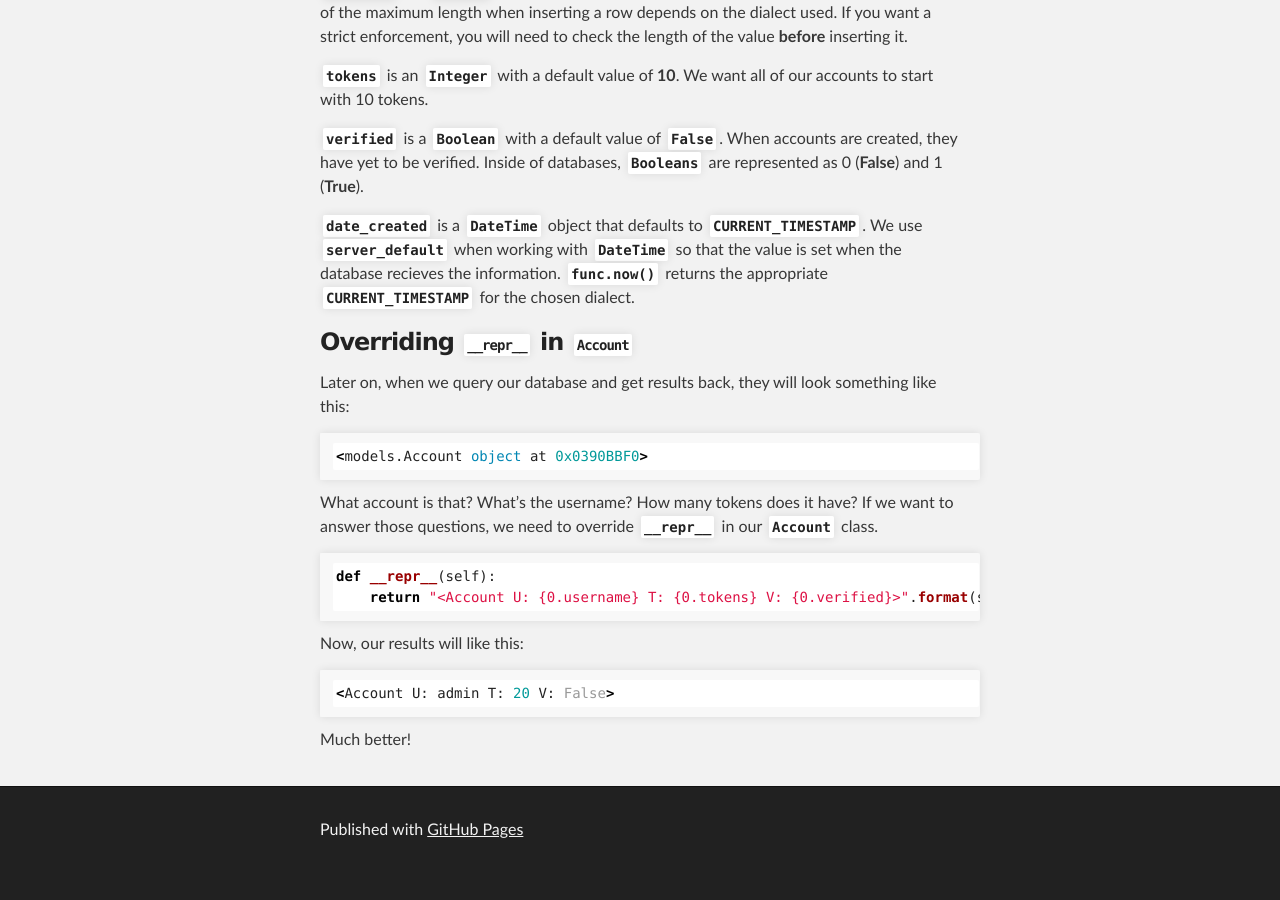
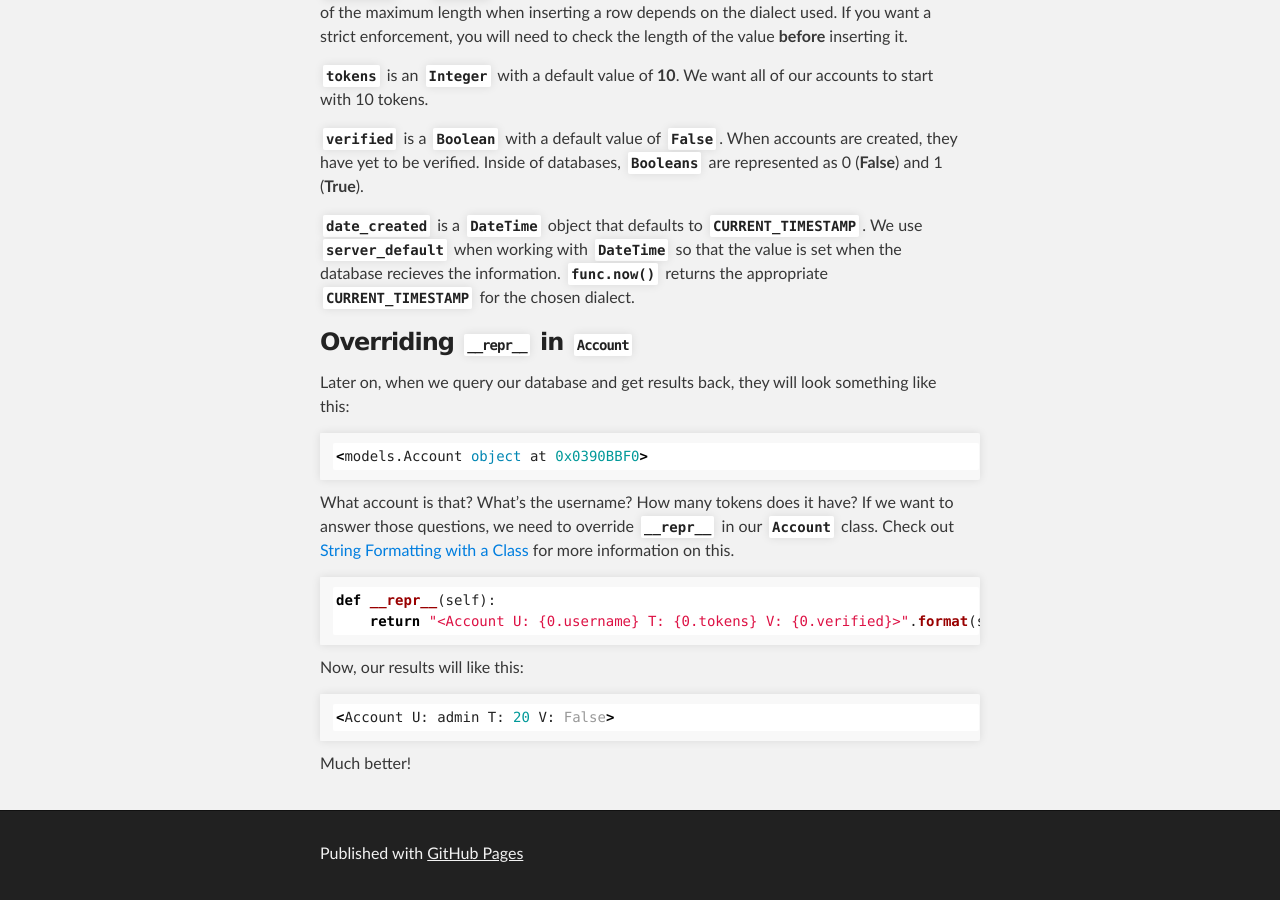
Before and after one commit to pythonforalayman/pythonforalayman.github.io, a Jekyll site: the page built from _posts/2017-03-03-sqlalchemy-iii-custom-classes.markdown, in a window 1280 px wide and 900 px high, scrolled down 2055 px. Built offline with Jekyll 4.4.1, drawn with Linux system fonts in a browser that asks for light colours; nearby versions of some CDN libraries; comment, search, counter and statistics services are not loaded; before the commit the page ends 2931 px from its top, so only the background shows below that.

Commit message:
Add in link to String Formatting with a Class

````diff
--- a/_posts/2017-03-03-sqlalchemy-iii-custom-classes.markdown
+++ b/_posts/2017-03-03-sqlalchemy-iii-custom-classes.markdown
@@ -90,7 +90,7 @@ Later on, when we query our database and get results back, they will look someth
 <models.Account object at 0x0390BBF0>
 ```
 
-What account is that? What's the username? How many tokens does it have? If we want to answer those questions, we need to override **`__repr__`** in our **`Account`** class.
+What account is that? What's the username? How many tokens does it have? If we want to answer those questions, we need to override **`__repr__`** in our **`Account`** class. Check out [String Formatting with a Class](http://pythonforalayman.com/string-formatting-with-a-class#usage-positional-arguments) for more information on this.
 
 ```python
 def __repr__(self):
--- a/_posts/2017-03-03-sqlalchemy.markdown
+++ b/_posts/2017-03-03-sqlalchemy.markdown
@@ -181,7 +181,7 @@ Later on, when we query our database and get results back, they will look someth
 <models.Account object at 0x0390BBF0>
 ```
 
-What account is that? What's the username? How many tokens does it have? If we want to answer those questions, we need to override **`__repr__`** in our **`Account`** class.
+What account is that? What's the username? How many tokens does it have? If we want to answer those questions, we need to override **`__repr__`** in our **`Account`** class. Check out [String Formatting with a Class](http://pythonforalayman.com/string-formatting-with-a-class#usage-positional-arguments) for more information on this.
 
 ```python
 def __repr__(self):
````
